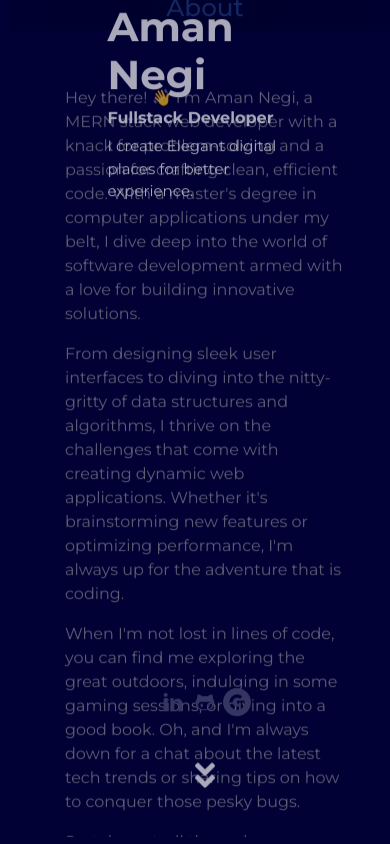
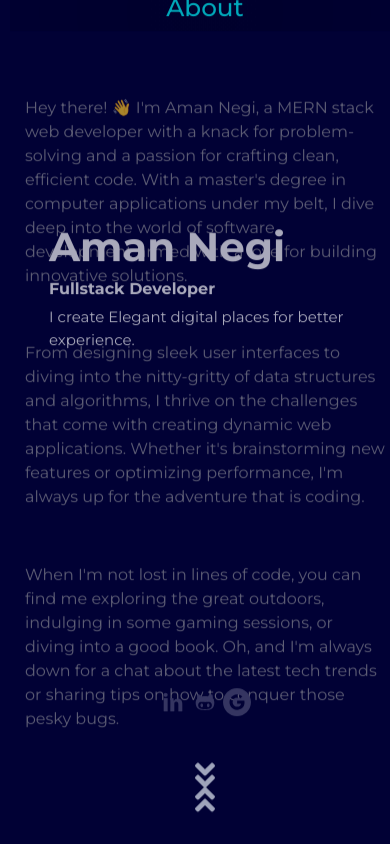
Before and after one commit to AMANn5153/Aman-Negi-Portfolio-, a React (Create React App) app: page / in a window 390 px wide. Built offline with nearby package versions, Linux system fonts and the light colour scheme.

Commit message:
media queries

```diff
--- a/src/component/Darray.js
+++ b/src/component/Darray.js
@@ -61,7 +61,7 @@ const project =[
     key:3,
     head: "Aman Negi",
     des:"A portfolio website using react js .",
-    link:"",
+    link:"https://aman-negi.onrender.com",
     pic:aman
   }
 ]
--- a/src/component/Portfolio.css
+++ b/src/component/Portfolio.css
@@ -1,9 +1,9 @@
 @import url('https://fonts.googleapis.com/css2?family=Montserrat:ital,wght@0,100..900;1,100..900&display=swap');
 
 .portfolio-container{
-  height: auto;
+  height: 100vh;
   max-height:100vh;
-  width:100%;
+  width:100vw;
   background : #000005;
   color: #1e3d7b;
   font-size: 2rem;
@@ -27,7 +27,6 @@
   }
 
 .content{
-  margin:50px;
   height:100%;
   max-height:100vh;
   width:100%;
@@ -86,7 +85,7 @@
   grid-column:2/3;
   height: 100%;
   max-height: 100vh;
-  width:100%;
+  width:100vh;
   display:flex;
   flex-direction:column;
   justify-content:space-around;
@@ -99,6 +98,7 @@
   color:#909098;
   overflow:auto;
   padding-bottom:70px;
+  margin:50px;
 }
 /* Hide scrollbar */
 .section::-webkit-scrollbar {
@@ -172,13 +172,20 @@
     height: 100%;
     margin:10px;
     z-index:-1;
+
   }
 
   .Welcome{
-    width:50%;
+    width:80%;
     height:100%;
     margin:10px;
+    display:flex;
+    flex-direction: column;
+    align-items: flex-start;
+    justify-content: center;
   }
+
+
 
   .display-2 {
     font-size: 2rem; /* Adjust font size for smaller screens */
@@ -201,6 +208,7 @@
     justify-content: center;
     align-items: start;
     position: sticky;
+    color:aqua;
 
   }
 
@@ -214,7 +222,9 @@
   }
 
   .down {
+    color:aliceblue;
     position: sticky;
+    bottom:15px;
     display: flex;
     animation: translateYAnimation 0.7s ease-in-out  infinite;
   }
--- a/src/component/Portfolio.jsx
+++ b/src/component/Portfolio.jsx
@@ -135,9 +135,9 @@ const Portfolio = () => {
           <div className="content">
             <div id="intro" className="Intro">
               <div className ="Welcome">
-                <h1 className="display-2 fw-bold">Aman Negi</h1>
-                  <h6 className="display-7 fw-bold">Fullstack Developer</h6>
-                  <p className="fs-7">I create Elegant digital places for better experience. </p>
+                <div><h1 className=" display-2 fw-bold">Aman Negi</h1></div>
+                <div><h6 className=" display-7 fw-bold">Fullstack Developer</h6></div>
+                <div><p className=" fs-7">I create Elegant digital places for better experience. </p></div>
               </div>
             <div className="nav">
                 {Darray.map((item) => (
@@ -163,9 +163,10 @@ const Portfolio = () => {
                 <div ref={projectRef} id="Projects"> <Project /></div>
                 <div ref={addtionalRef} id="Additional"><Addtionals/></div>
                <div ref={skillsRef} id="Skills"><Skills/></div>
-               <div className="down" onClick={handleDown}><FaAngleDoubleUp /></div>
               </div>
+              <div className="down" onClick={handleDown}><FaAngleDoubleUp /></div>
             </div>
+
           </div>
       </motion.div>
     </div>
--- a/src/component/section/section.css
+++ b/src/component/section/section.css
@@ -1,10 +1,9 @@
 @import url('https://fonts.googleapis.com/css2?family=Montserrat:ital,wght@0,100..900;1,100..900&display=swap');
 
 .about{
-  margin: 50px;
   height:100vh;
   max-height:100vh;
-  /* width:100%;*/
+  width:100%;
   padding:5px;
 }
 .Addtionals{
@@ -38,7 +37,6 @@
   align-items: center;
   justify-content:space-evenly;
   gap:40px;
-  border:1xp solid white;
 
 }
 .skills-topic{
@@ -82,4 +80,10 @@
  .resume{
   color:#19dcf5;
  }
+
+ .about{
+  display: flex;
+  flex-wrap: wrap;
+  padding:15px;
+ }
 }
```
